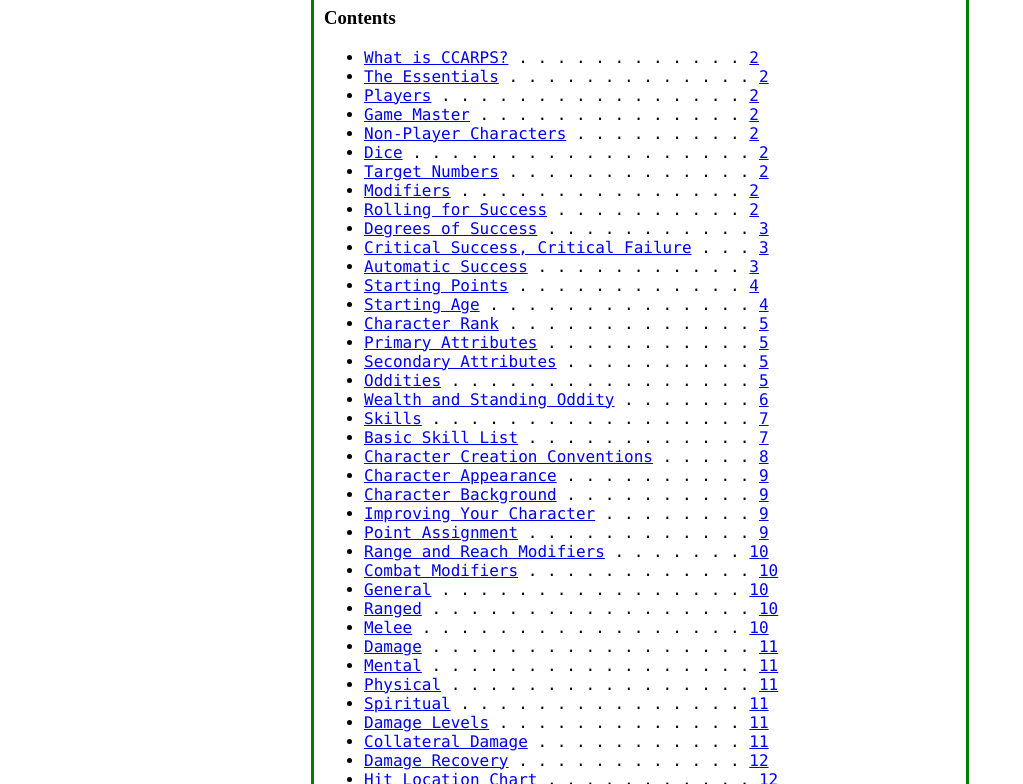
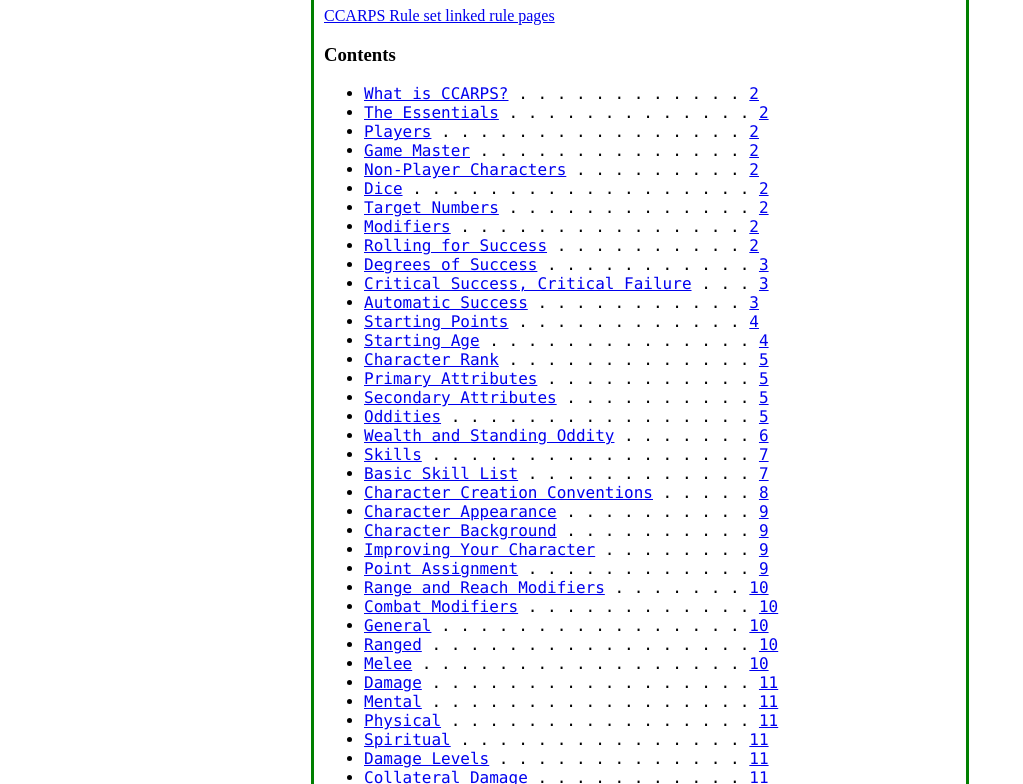
Before and after one commit to WizardSpire-Games/Wizardspire-Games.github.io, a plain HTML site: page CCARPS-Core-Ruleset-rc3.html in a window 1280 px wide. Shown: the part 149-933 px from the top of the page, without its empty margins (0-1023 px from the left). Drawn offline with Linux system fonts and the light colour scheme.

Commit message:
linked to linked ruled folder

```diff
--- a/CCARPS-Core-Ruleset-rc3.html
+++ b/CCARPS-Core-Ruleset-rc3.html
@@ -8,6 +8,7 @@
 <body>
   <div id="book" class="main">
     <h1 id="PG1">Community Codex Adaptive RolePlay System v1.0.0-rc3</h1>
+    <a href="./ccarps/what-is-ccarps.html">CCARPS Rule set linked rule pages</a>
     <div id="TOC">
       <h3>Contents</h3>
       <ul>
```
Also changed, not shown: index.html (+1 -0 lines).
